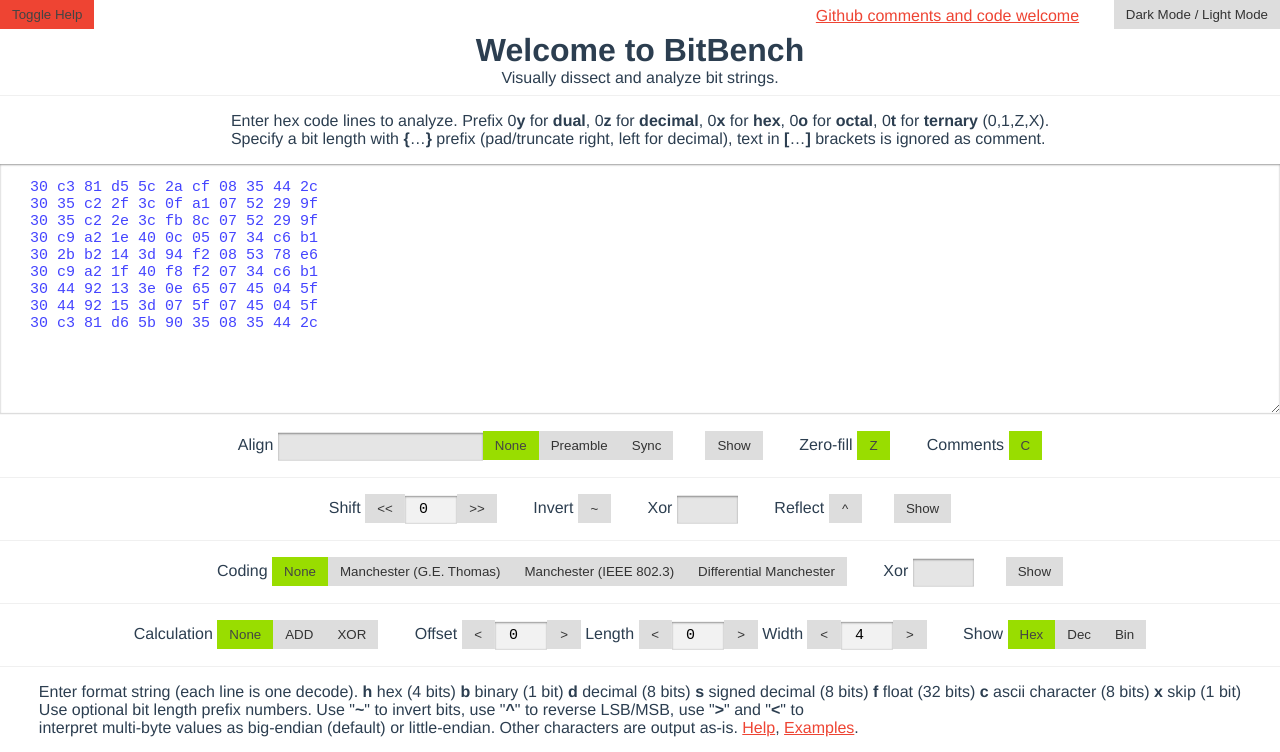
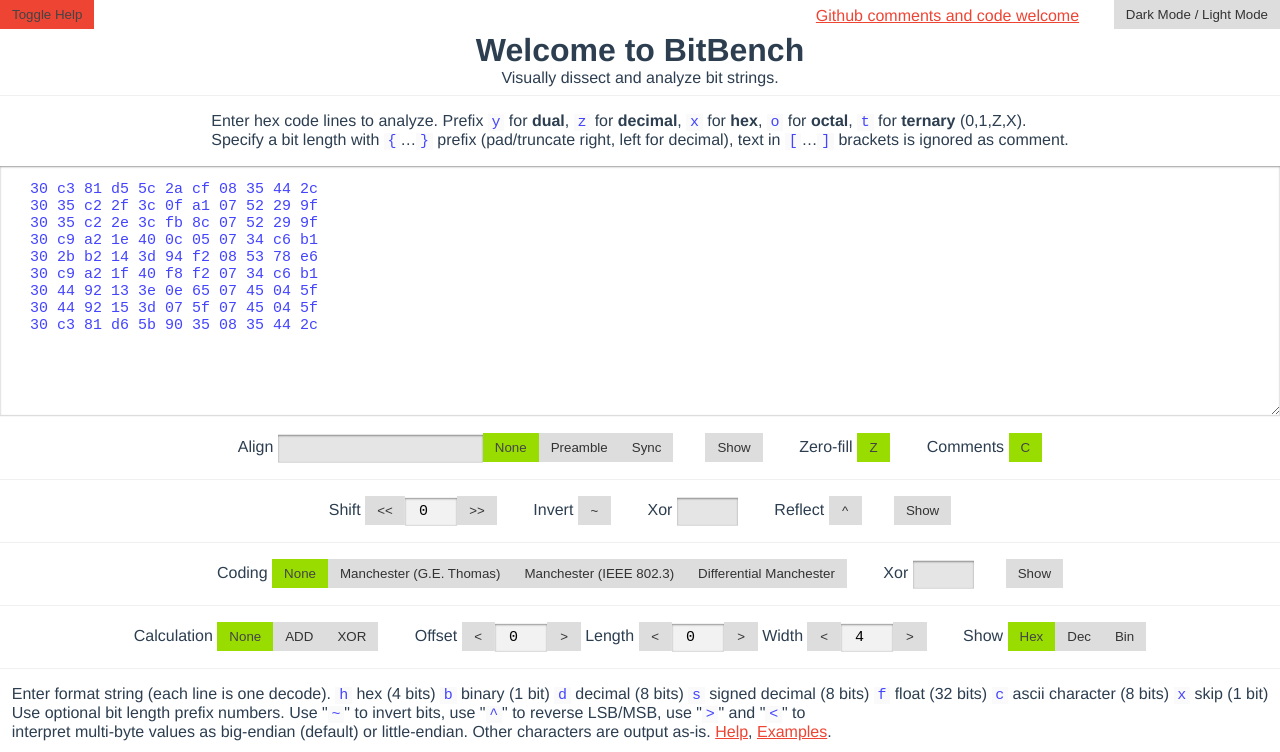
Before and after one commit to triq-org/bitbench, a Vue app: page / in a window 1280 px wide. Shown: the top 752 px of the page. Built offline with nearby package versions, Linux system fonts and the light colour scheme.

Commit message:
Improve help

```diff
--- a/src/components/BitBench.vue
+++ b/src/components/BitBench.vue
@@ -3,13 +3,13 @@
   <section class="bench">
     <p v-if="verbose">
       Enter hex code lines to analyze.
-      Prefix 0<b>y</b> for <b>dual</b>,
-      0<b>z</b> for <b>decimal</b>,
-      0<b>x</b> for <b>hex</b>,
-      0<b>o</b> for <b>octal</b>,
-      0<b>t</b> for <b>ternary</b> (0,1,Z,X).<br/>
-      Specify a bit length with <b>{</b>…<b>}</b> prefix (pad/truncate right, left for decimal),
-      text in <b>[</b>…<b>]</b> brackets is ignored as comment.
+      Prefix <code class="codes">y</code> for <b>dual</b>,
+      <code class="codes">z</code> for <b>decimal</b>,
+      <code class="codes">x</code> for <b>hex</b>,
+      <code class="codes">o</code> for <b>octal</b>,
+      <code class="codes">t</code> for <b>ternary</b> (0,1,Z,X).<br/>
+      Specify a bit length with <code class="codes">{</code>…<code class="codes">}</code> prefix (pad/truncate right, left for decimal),
+      text in <code class="codes">[</code>…<code class="codes">]</code> brackets is ignored as comment.
     </p>
     <textarea class="codes" v-model="codes" @keyup="textareaSelect" @mouseup="textareaSelect" placeholder="add lines of hex, [comments], y z x o t to switch base"></textarea>
   </section>
@@ -78,7 +78,7 @@
       <span class="v-space"></span>
       <button @click="showCoding = !showCoding" :class="{'active': showCoding}"><span>Show</span></button>
     </p>
-    <div v-if="coding && showCoding" class="code-lines">
+    <div v-if="(coding || xor2) && showCoding" class="code-lines">
       <BitBox v-for="(code, index) in codesWithCoding" :key="code.index"
         :class="{'cursor': index === cursor, 'even': index % 2 === 0, 'odd': index % 2 !== 0 }"
         :bits="code.bits" fmts="8h " :comments="comments"/>
@@ -119,38 +119,40 @@
   <section class="bench">
     <p v-if="verbose">
       Enter format string (each line is one decode).
-      <b>h</b> hex (4 bits)
-      <b>b</b> binary (1 bit)
-      <b>d</b> decimal (8 bits)
-      <b>s</b> signed decimal (8 bits)
-      <b>f</b> float (32 bits)
-      <b>c</b> ascii character (8 bits)
-      <b>x</b> skip (1 bit)
+      <code>h</code> hex (4 bits)
+      <code>b</code> binary (1 bit)
+      <code>d</code> decimal (8 bits)
+      <code>s</code> signed decimal (8 bits)
+      <code>f</code> float (32 bits)
+      <code>c</code> ascii character (8 bits)
+      <code>x</code> skip (1 bit)
       <br>
       Use optional bit length prefix numbers.
-      Use "<b>~</b>" to invert bits, use "<b>^</b>" to reverse LSB/MSB, use "<b>&gt;</b>" and "<b>&lt;</b>" to<br/>
+      Use "<code>~</code>" to invert bits, use "<code>^</code>" to reverse LSB/MSB, use "<code>&gt;</code>" and "<code>&lt;</code>" to<br/>
       interpret multi-byte values as big-endian (default) or little-endian.
       Other characters are output as-is.
       <a href="#" @click.prevent="helpFormat = !helpFormat">Help</a>,
       <a href="#" @click.prevent="helpExamples = !helpExamples">Examples</a>.
     </p>
-    <p v-if="helpFormat">
+    <div v-if="helpFormat">
       <ul>
-        <li>"<b>h</b>" for hex (default 4 bits)</li>
-        <li>"<b>b</b>" for binary (default 1 bit)</li>
-        <li>"<b>d</b>" for decimal (default 8 bits)</li>
-        <li>"<b>c</b>" for ascii character (default 8 bits)</li>
-        <li>"<b>x</b>" for don&apos;t care / don&apos;t output (default 1 bit)</li>
+        <li>"<code>h</code>" for hex (default 4 bits)</li>
+        <li>"<code>b</code>" for binary (default 1 bit)</li>
+        <li>"<code>d</code>" for decimal (default 8 bits)</li>
+        <li>"<code>c</code>" for ascii character (default 8 bits)</li>
+        <li>"<code>x</code>" for don&apos;t care / don&apos;t output (default 1 bit)</li>
       </ul>
-    </p>
-    <ul v-if="helpExamples">
-      <li>E.g. <a @click="setFormat('hh ')">"hh "</a> or <a @click="setFormat('8h ')">"8h "</a> for byte-grouped hex output.</li>
-      <li><a @click="setFormat('hhhh ')">"hhhh "</a> or <a @click="setFormat('16h ')">"16h "</a> for word-grouped hex output.</li>
-      <li><a @click="setFormat('b')">"b"</a> for ungrouped binary output.</li>
-      <li><a @click="setFormat('4b 4b | ')">"4b 4b | "</a> for nibble and byte-grouped binary output.</li>
-      <li><a @click="setFormat('8b \n..... 8h \n.... 8d ')">"8b \n 8h \n 8d "</a> for bit, hex, and dec outputs.</li>
-      <li><a @click="setFormat('hh ID:hh b CH3d TEMP_C:12d HUM:d CRC:8h | 8h 16h 16h ')">"hh ID:hh b CH3d TEMP_C:12d HUM:d CRC:8h | 8h 16h 16h "</a> e.g. for the example data.</li>
-    </ul>
+    </div>
+    <div v-if="helpExamples">
+      <ul>
+        <li>E.g. <a @click="setFormat('hh ')">"<code>hh </code>"</a> or <a @click="setFormat('8h ')">"<code>8h </code>"</a> for byte-grouped hex output.</li>
+        <li><a @click="setFormat('hhhh ')">"<code>hhhh </code>"</a> or <a @click="setFormat('16h ')">"<code>16h </code>"</a> for word-grouped hex output.</li>
+        <li><a @click="setFormat('b')">"<code>b</code>"</a> for ungrouped binary output.</li>
+        <li><a @click="setFormat('4b 4b | ')">"<code>4b 4b | </code>"</a> for nibble and byte-grouped binary output.</li>
+        <li><a @click="setFormat('8b \n..... 8h \n.... 8d ')">"<code>8b \n 8h \n 8d </code>"</a> for bit, hex, and dec outputs.</li>
+        <li><a @click="setFormat('hh ID:hh b CH3d TEMP_C:12d HUM:d CRC:8h | 8h 16h 16h ')">"<code>hh ID:hh b CH3d TEMP_C:12d HUM:d CRC:8h | 8h 16h 16h </code>"</a> e.g. for the example data.</li>
+      </ul>
+    </div>
     <textarea class="fmts" v-model="fmts" placeholder="enter format lines"></textarea>
     <div>
       <a :href="url" @click.prevent="copyUrl">Link to this data and format</a>
@@ -376,9 +378,9 @@
 .bench > div, .bench > p, .bench ul {
  text-align: left;
 }
-textarea, input, .bits {
+textarea, input, .bits, code {
   font-family: monospace;
-  font-size: 15px;
+  font-size: 0.9375rem;
 }
 textarea {
   width: 100%;
@@ -387,11 +389,17 @@
   border-bottom: 1px solid #DDD;
   box-shadow: inset 0 1px 2px rgba(0,0,0,.39), 0 -1px 1px rgba(255,255,255,0.5), 0 1px 0 rgba(255,255,255,0.5);
   padding: 1em 2em;
+}
+textarea, code {
   color: #44f;
 }
 .dark textarea {
   border-bottom: none;
   box-shadow: inset 0 1px 2px rgba(0,0,0,0.2), 0 -1px 1px rgba(0,0,0,0.1), 0 1px 0 rgba(0,0,0,0.5);
+}
+code {
+  background: rgba(0,0,0,0.02);
+  padding: 0 .25em;
 }
 
 input.perfect-inset {
@@ -410,7 +418,7 @@
 textarea.fmts {
   height: 100px;
 }
-.dark textarea, .dark input[type=text] {
+.dark textarea, .dark input[type=text], .dark code {
   border: none;
   color: #9b4;
   background: #222;
```
